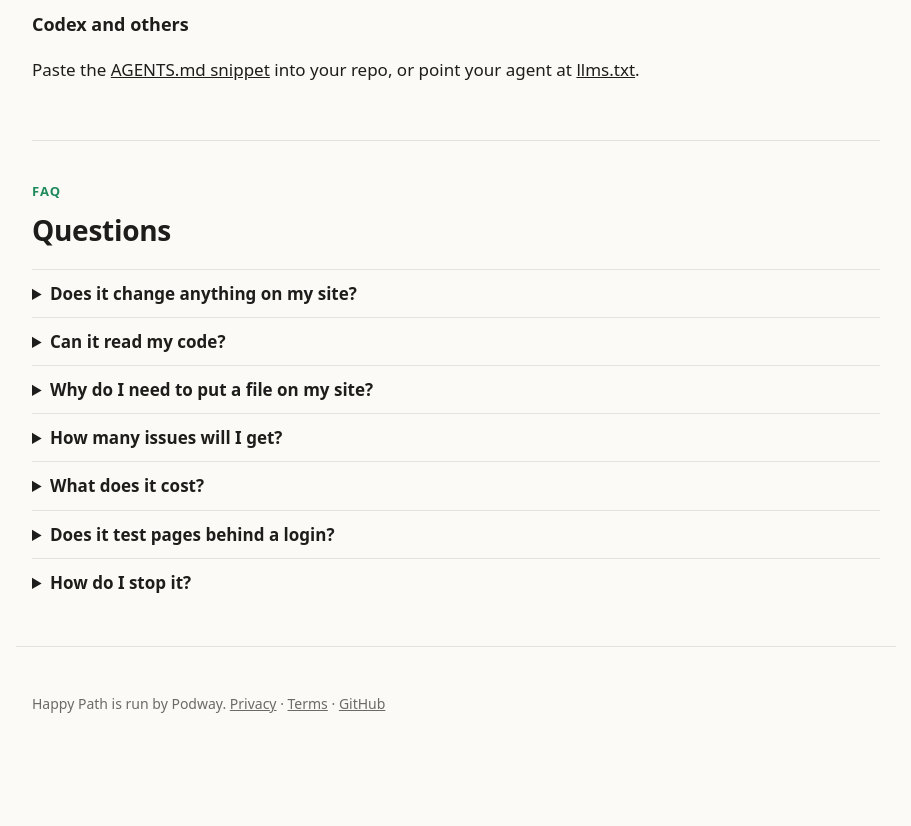
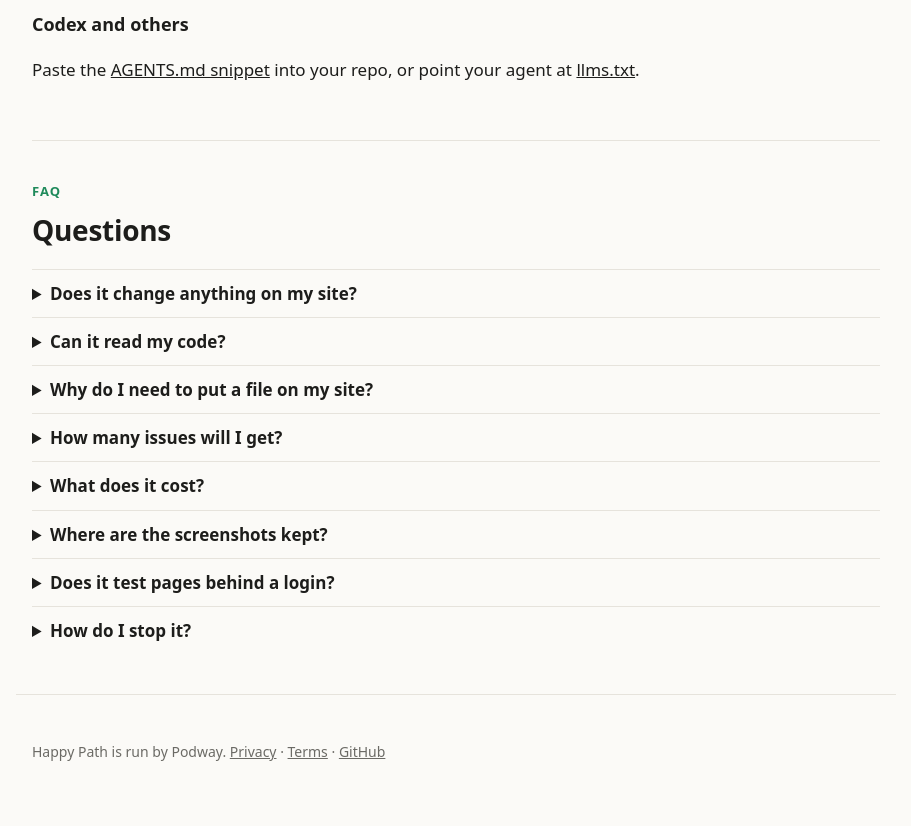
Before and after one commit to usehappypath/usehappypath.github.io, a plain HTML site: page index.html in a window 1280 px wide. Shown: the part 6231-7057 px from the top of the page, without its empty margins (184-1095 px from the left). Before the commit the page ends 7008 px from the top, so only its background shows below. Drawn offline with Linux system fonts and the light colour scheme.

Commit message:
FAQ: where screenshots are kept
Co-Authored-By: Claude Opus 5.5 <noreply@anthropic.com>
Claude-Session: https://claude.ai/code/session_01CzbBt5pTJRYXYyYrusYbcr

```diff
--- a/index.html
+++ b/index.html
@@ -242,6 +242,7 @@
   <details><summary>Why do I need to put a file on my site?</summary><p>So nobody can point Happy Path at a site they do not own.</p></details>
   <details><summary>How many issues will I get?</summary><p>Only problems seen two times out of two. Medium severity and up by default. At most 10 new issues a day. One issue per problem.</p></details>
   <details><summary>What does it cost?</summary><p>Nothing during early access. We test 10 sites at a time. When full, new sites join a waitlist, and the setup issue tells you your place.</p></details>
+  <details><summary>Where are the screenshots kept?</summary><p>In a public repo, <a href="https://github.com/usehappypath/evidence">usehappypath/evidence</a>, so GitHub can show them in your issue. Only screenshots of public pages go there. To have yours removed, open an issue on this site's repo.</p></details>
   <details><summary>Does it test pages behind a login?</summary><p>Not yet. Public pages only.</p></details>
   <details><summary>How do I stop it?</summary><p>Uninstall the app in your GitHub settings. Testing stops at once. We delete your site's data within 30 days.</p></details>
 </section>
```
